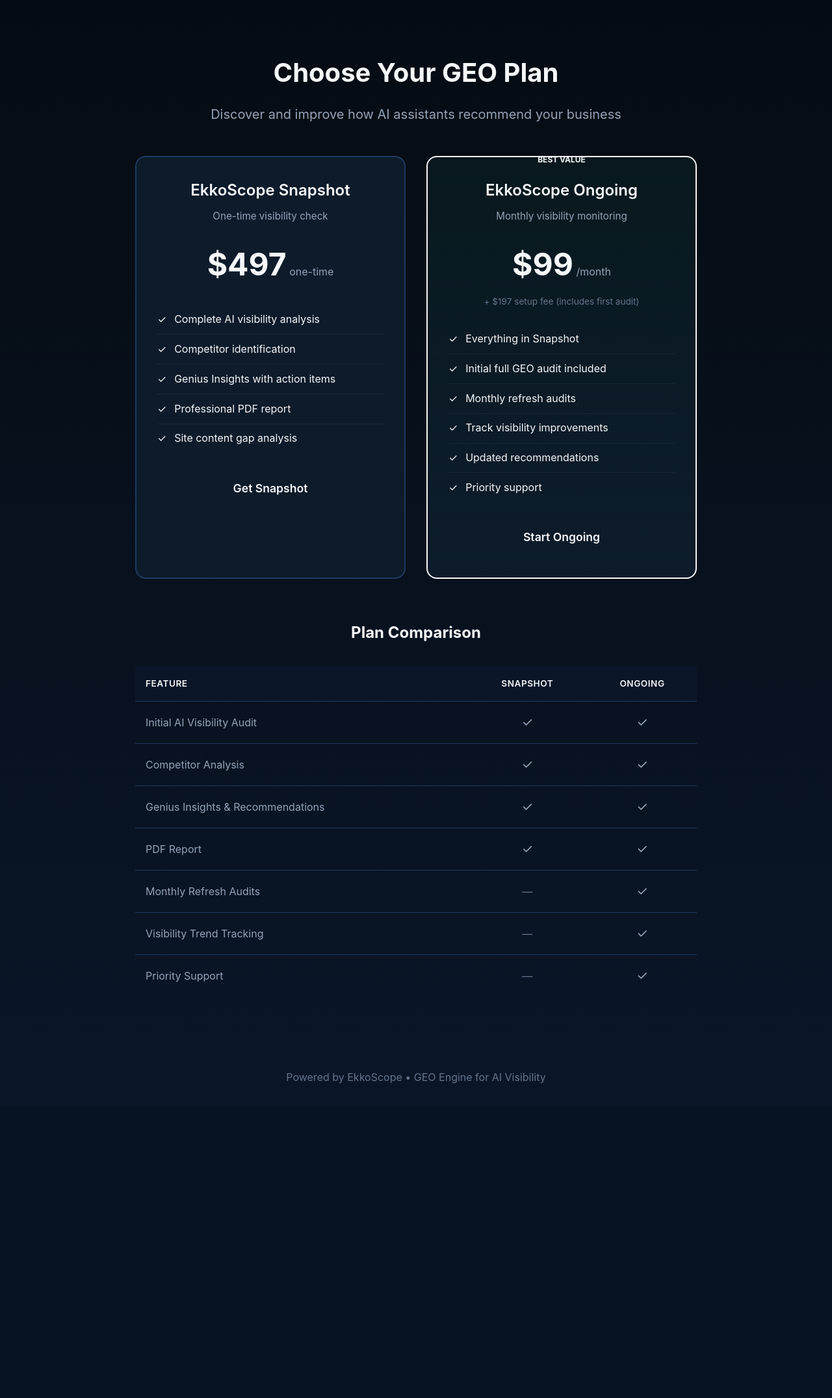
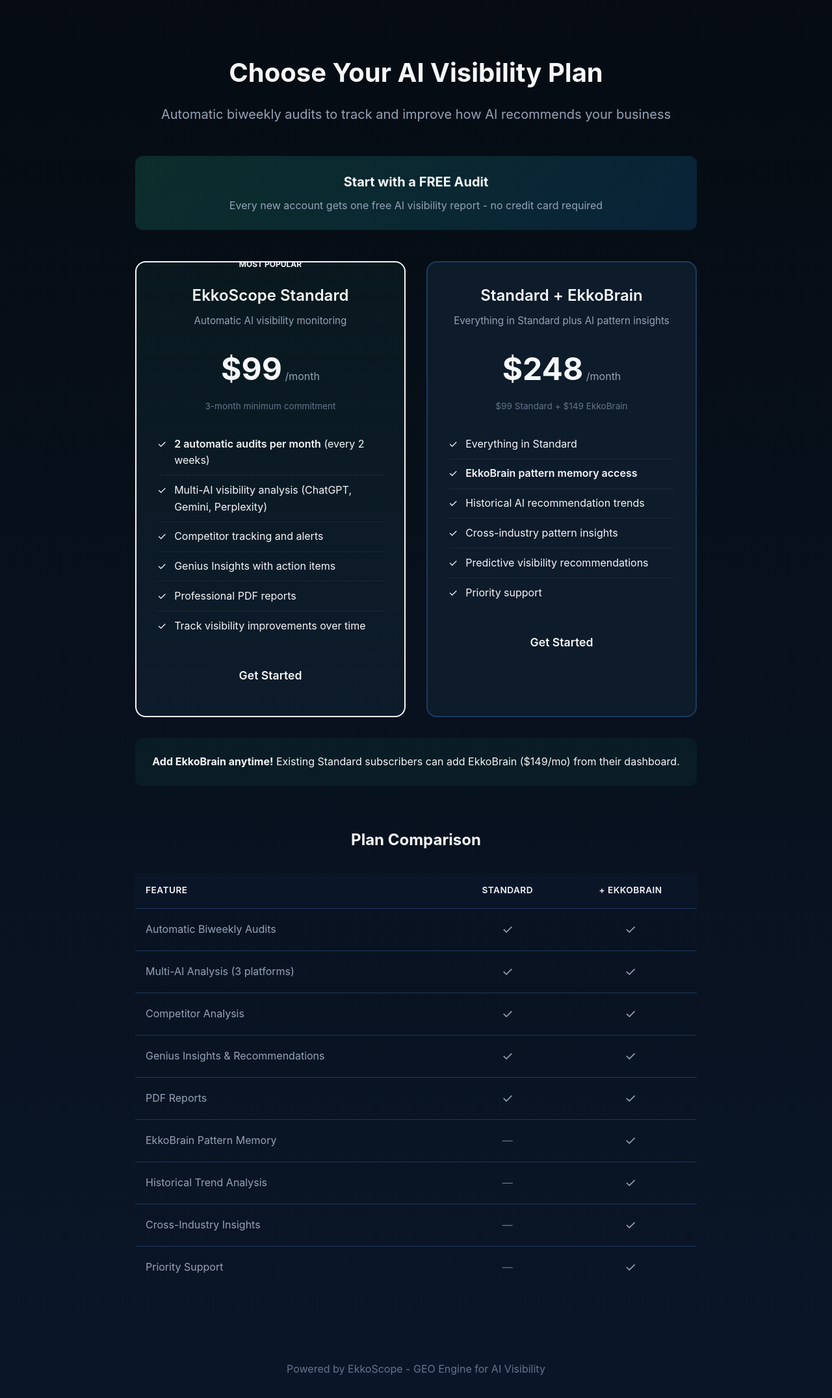
Before and after one commit to jcools1977/ekkoscope, a FastAPI app: page /pricing in a window 1280 px wide. Shown: the part 73-2225 px from the top of the page at 65% size. Before the commit the page ends 1741 px from the top, so only its background shows below. Run offline with FastAPI, Linux system fonts and the light colour scheme.

Commit message:
Update pricing and subscription model across the application
Updates pricing pages, business forms, and landing pages to reflect a new subscription model, including changes to plan names, pricing tiers, and feature descriptions.

Replit-Commit-Author: Agent
Replit-Commit-Session-Id: 94d6a6e5-937a-4193-a382-5d7289a78325
Replit-Commit-Checkpoint-Type: intermediate_checkpoint
Replit-Commit-Event-Id: 153553a7-c063-4d31-9a42-e850d81b9738
Replit-Commit-Screenshot-Url: https://storage.googleapis.com/screenshot-production-us-central1/02a6e5f9-7fea-4a89-91df-9bc17630051c/94d6a6e5-937a-4193-a382-5d7289a78325/8boNV2W

```diff
--- a/templates/public/pricing.html
+++ b/templates/public/pricing.html
@@ -3,7 +3,7 @@
 <head>
     <meta charset="UTF-8">
     <meta name="viewport" content="width=device-width, initial-scale=1.0">
-    <title>EkkoScope Pricing - GEO Audits for AI Visibility</title>
+    <title>EkkoScope Pricing - AI Visibility Monitoring</title>
     <link rel="icon" type="image/svg+xml" href="/static/img/favicon.svg">
     <link rel="stylesheet" href="/static/styles.css">
     <style>
@@ -23,6 +23,26 @@
             color: var(--text-secondary);
             font-size: 1.25rem;
             margin-bottom: 3rem;
+        }
+
+        .free-banner {
+            background: linear-gradient(135deg, rgba(46, 230, 168, 0.15), rgba(24, 163, 255, 0.15));
+            border: 1px solid var(--brand-teal);
+            border-radius: 12px;
+            padding: 1.5rem 2rem;
+            margin-bottom: 3rem;
+            text-align: center;
+        }
+
+        .free-banner h3 {
+            color: var(--brand-teal);
+            margin-bottom: 0.5rem;
+            font-size: 1.25rem;
+        }
+
+        .free-banner p {
+            color: var(--text-secondary);
+            margin: 0;
         }
 
         .pricing-grid {
@@ -52,7 +72,7 @@
         }
 
         .pricing-card.featured::before {
-            content: "BEST VALUE";
+            content: "MOST POPULAR";
             position: absolute;
             top: -12px;
             left: 50%;
@@ -96,7 +116,7 @@
             font-size: 1rem;
         }
 
-        .plan-price .setup-note {
+        .plan-price .commitment-note {
             color: var(--text-muted);
             font-size: 0.85rem;
             margin-top: 0.5rem;
@@ -124,6 +144,11 @@
         .plan-features .check {
             color: var(--brand-teal);
             flex-shrink: 0;
+        }
+
+        .plan-features .highlight {
+            color: var(--brand-teal);
+            font-weight: 600;
         }
 
         .plan-cta {
@@ -200,6 +225,18 @@
         .x-mark {
             color: var(--text-muted);
         }
+
+        .addon-note {
+            margin-top: 2rem;
+            padding: 1.5rem;
+            background: rgba(46, 230, 168, 0.05);
+            border-radius: 12px;
+            text-align: center;
+        }
+
+        .addon-note strong {
+            color: var(--brand-teal);
+        }
     </style>
 </head>
 <body>
@@ -212,84 +249,98 @@
 
     <main class="container">
         <div class="pricing-hero">
-            <h1>Choose Your <span class="teal">GEO Plan</span></h1>
-            <p class="tagline">Discover and improve how AI assistants recommend your business</p>
+            <h1>Choose Your <span class="teal">AI Visibility</span> Plan</h1>
+            <p class="tagline">Automatic biweekly audits to track and improve how AI recommends your business</p>
+
+            <div class="free-banner">
+                <h3>Start with a FREE Audit</h3>
+                <p>Every new account gets one free AI visibility report - no credit card required</p>
+            </div>
 
             <div class="pricing-grid">
-                <div class="pricing-card">
-                    <div class="plan-name">Ekko<span class="teal">Scope</span> Snapshot</div>
-                    <div class="plan-tagline">One-time visibility check</div>
+                <div class="pricing-card featured">
+                    <div class="plan-name">Ekko<span class="teal">Scope</span> Standard</div>
+                    <div class="plan-tagline">Automatic AI visibility monitoring</div>
 
                     <div class="plan-price">
-                        <span class="amount">$497</span>
-                        <span class="period">one-time</span>
+                        <span class="amount">$99</span>
+                        <span class="period">/month</span>
+                        <div class="commitment-note">3-month minimum commitment</div>
                     </div>
 
                     <ul class="plan-features">
                         <li>
-                            <span class="check">✓</span>
-                            <span>Complete AI visibility analysis</span>
+                            <span class="check">&#10003;</span>
+                            <span><span class="highlight">2 automatic audits per month</span> (every 2 weeks)</span>
                         </li>
                         <li>
-                            <span class="check">✓</span>
-                            <span>Competitor identification</span>
+                            <span class="check">&#10003;</span>
+                            <span>Multi-AI visibility analysis (ChatGPT, Gemini, Perplexity)</span>
                         </li>
                         <li>
-                            <span class="check">✓</span>
+                            <span class="check">&#10003;</span>
+                            <span>Competitor tracking and alerts</span>
+                        </li>
+                        <li>
+                            <span class="check">&#10003;</span>
                             <span>Genius Insights with action items</span>
                         </li>
                         <li>
-                            <span class="check">✓</span>
-                            <span>Professional PDF report</span>
+                            <span class="check">&#10003;</span>
+                            <span>Professional PDF reports</span>
                         </li>
                         <li>
-                            <span class="check">✓</span>
-                            <span>Site content gap analysis</span>
+                            <span class="check">&#10003;</span>
+                            <span>Track visibility improvements over time</span>
                         </li>
                     </ul>
 
-                    <a href="/snapshot" class="plan-cta secondary">Get Snapshot</a>
+                    <a href="/auth/signup" class="plan-cta primary">Get Started</a>
                 </div>
 
-                <div class="pricing-card featured">
-                    <div class="plan-name">Ekko<span class="teal">Scope</span> Ongoing</div>
-                    <div class="plan-tagline">Monthly visibility monitoring</div>
+                <div class="pricing-card">
+                    <div class="plan-name">Standard + <span class="teal">EkkoBrain</span></div>
+                    <div class="plan-tagline">Everything in Standard plus AI pattern insights</div>
 
                     <div class="plan-price">
-                        <span class="amount">$99</span>
+                        <span class="amount">$248</span>
                         <span class="period">/month</span>
-                        <div class="setup-note">+ $197 setup fee (includes first audit)</div>
+                        <div class="commitment-note">$99 Standard + $149 EkkoBrain</div>
                     </div>
 
                     <ul class="plan-features">
                         <li>
-                            <span class="check">✓</span>
-                            <span>Everything in Snapshot</span>
+                            <span class="check">&#10003;</span>
+                            <span>Everything in Standard</span>
                         </li>
                         <li>
-                            <span class="check">✓</span>
-                            <span>Initial full GEO audit included</span>
+                            <span class="check">&#10003;</span>
+                            <span><span class="highlight">EkkoBrain pattern memory access</span></span>
                         </li>
                         <li>
-                            <span class="check">✓</span>
-                            <span>Monthly refresh audits</span>
+                            <span class="check">&#10003;</span>
+                            <span>Historical AI recommendation trends</span>
                         </li>
                         <li>
-                            <span class="check">✓</span>
-                            <span>Track visibility improvements</span>
+                            <span class="check">&#10003;</span>
+                            <span>Cross-industry pattern insights</span>
                         </li>
                         <li>
-                            <span class="check">✓</span>
-                            <span>Updated recommendations</span>
+                            <span class="check">&#10003;</span>
+                            <span>Predictive visibility recommendations</span>
                         </li>
                         <li>
-                            <span class="check">✓</span>
+                            <span class="check">&#10003;</span>
                             <span>Priority support</span>
                         </li>
                     </ul>
 
-                    <a href="/ongoing" class="plan-cta primary">Start Ongoing</a>
+                    <a href="/auth/signup" class="plan-cta secondary">Get Started</a>
                 </div>
+            </div>
+
+            <div class="addon-note">
+                <strong>Add EkkoBrain anytime!</strong> Existing Standard subscribers can add EkkoBrain ($149/mo) from their dashboard.
             </div>
 
             <div class="comparison-section">
@@ -298,45 +349,55 @@
                     <thead>
                         <tr>
                             <th>Feature</th>
-                            <th>Snapshot</th>
-                            <th>Ongoing</th>
+                            <th>Standard</th>
+                            <th>+ EkkoBrain</th>
                         </tr>
                     </thead>
                     <tbody>
                         <tr>
-                            <td>Initial AI Visibility Audit</td>
-                            <td><span class="check-mark">✓</span></td>
-                            <td><span class="check-mark">✓</span></td>
+                            <td>Automatic Biweekly Audits</td>
+                            <td><span class="check-mark">&#10003;</span></td>
+                            <td><span class="check-mark">&#10003;</span></td>
+                        </tr>
+                        <tr>
+                            <td>Multi-AI Analysis (3 platforms)</td>
+                            <td><span class="check-mark">&#10003;</span></td>
+                            <td><span class="check-mark">&#10003;</span></td>
                         </tr>
                         <tr>
                             <td>Competitor Analysis</td>
-                            <td><span class="check-mark">✓</span></td>
-                            <td><span class="check-mark">✓</span></td>
+                            <td><span class="check-mark">&#10003;</span></td>
+                            <td><span class="check-mark">&#10003;</span></td>
                         </tr>
                         <tr>
                             <td>Genius Insights & Recommendations</td>
-                            <td><span class="check-mark">✓</span></td>
-                            <td><span class="check-mark">✓</span></td>
+                            <td><span class="check-mark">&#10003;</span></td>
+                            <td><span class="check-mark">&#10003;</span></td>
                         </tr>
                         <tr>
-                            <td>PDF Report</td>
-                            <td><span class="check-mark">✓</span></td>
-                            <td><span class="check-mark">✓</span></td>
+                            <td>PDF Reports</td>
+                            <td><span class="check-mark">&#10003;</span></td>
+                            <td><span class="check-mark">&#10003;</span></td>
                         </tr>
                         <tr>
-                            <td>Monthly Refresh Audits</td>
-                            <td><span class="x-mark">—</span></td>
-                            <td><span class="check-mark">✓</span></td>
+                            <td>EkkoBrain Pattern Memory</td>
+                            <td><span class="x-mark">&mdash;</span></td>
+                            <td><span class="check-mark">&#10003;</span></td>
                         </tr>
                         <tr>
-                            <td>Visibility Trend Tracking</td>
-                            <td><span class="x-mark">—</span></td>
-                            <td><span class="check-mark">✓</span></td>
+                            <td>Historical Trend Analysis</td>
+                            <td><span class="x-mark">&mdash;</span></td>
+                            <td><span class="check-mark">&#10003;</span></td>
+                        </tr>
+                        <tr>
+                            <td>Cross-Industry Insights</td>
+                            <td><span class="x-mark">&mdash;</span></td>
+                            <td><span class="check-mark">&#10003;</span></td>
                         </tr>
                         <tr>
                             <td>Priority Support</td>
-                            <td><span class="x-mark">—</span></td>
-                            <td><span class="check-mark">✓</span></td>
+                            <td><span class="x-mark">&mdash;</span></td>
+                            <td><span class="check-mark">&#10003;</span></td>
                         </tr>
                     </tbody>
                 </table>
@@ -345,7 +406,7 @@
     </main>
 
     <footer style="text-align: center; padding: 2rem; color: var(--text-muted);">
-        <p>Powered by EkkoScope • GEO Engine for AI Visibility</p>
+        <p>Powered by EkkoScope - GEO Engine for AI Visibility</p>
     </footer>
 </body>
 </html>
```
Also changed, not shown: templates/dashboard/index.html (+8 -8 lines), templates/public/ongoing/business_form.html (+22 -4 lines), templates/public/ongoing/landing.html (+61 -34 lines), templates/public/snapshot/landing.html (+40 -18 lines), attached_assets/image_1764417879759.png (added), 1 other file.
